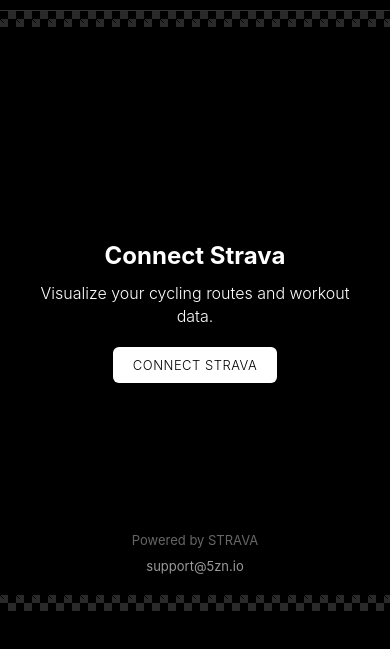
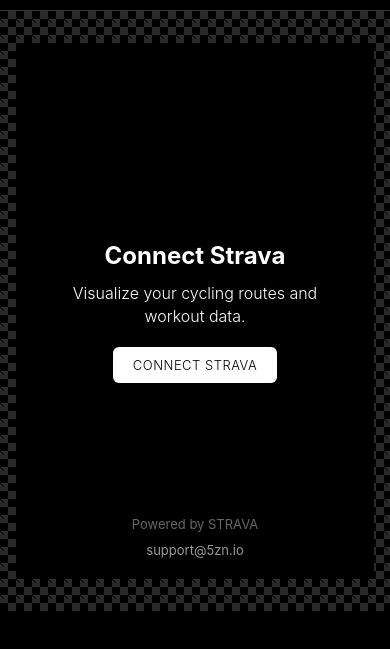
Before and after one commit to d5zn/5zn-web, a website: page index.html in a window 390 px wide. Shown: the part 53-702 px from the top of the page. Drawn offline with Linux system fonts and the light colour scheme.

Commit message:
Update CSS for ratio controls and add styles for not-connected state
Changes:
- Modified .ratio-controls to use stretch justification and full width for better layout.
- Enhanced .ratio-btn styles to allow buttons to flex and occupy available space.
- Introduced new #not-connected styles to define layout and appearance when not connected.

These updates improve the responsiveness and visual consistency of the UI components.

```diff
--- a/styles-5zn.css
+++ b/styles-5zn.css
@@ -451,7 +451,8 @@
 .ratio-controls {
     display: flex;
     gap: 8px;
-    justify-content: flex-start;
+    justify-content: stretch;
+    width: 100%;
 }
 
 /* Ratio Buttons */
@@ -469,6 +470,7 @@
     transition: all 0.2s ease;
     border-radius: 4px;
     white-space: nowrap;
+    flex: 1; /* Растягиваем кнопки на ширину контейнера */
 }
 
 .ratio-btn.active {
@@ -529,6 +531,20 @@
     justify-content: center;
     background: #000000;
     color: #ffffff;
+}
+
+/* Not Connected: заполняет видимую область, с отступами и скруглением */
+#not-connected {
+    position: relative;
+    top: auto;
+    left: auto;
+    right: auto;
+    bottom: auto;
+    width: calc(100% - 32px);
+    height: calc(100% - 32px);
+    margin: 16px;
+    border-radius: 8px;
+    overflow: hidden;
 }
 
 .state-card {
```
